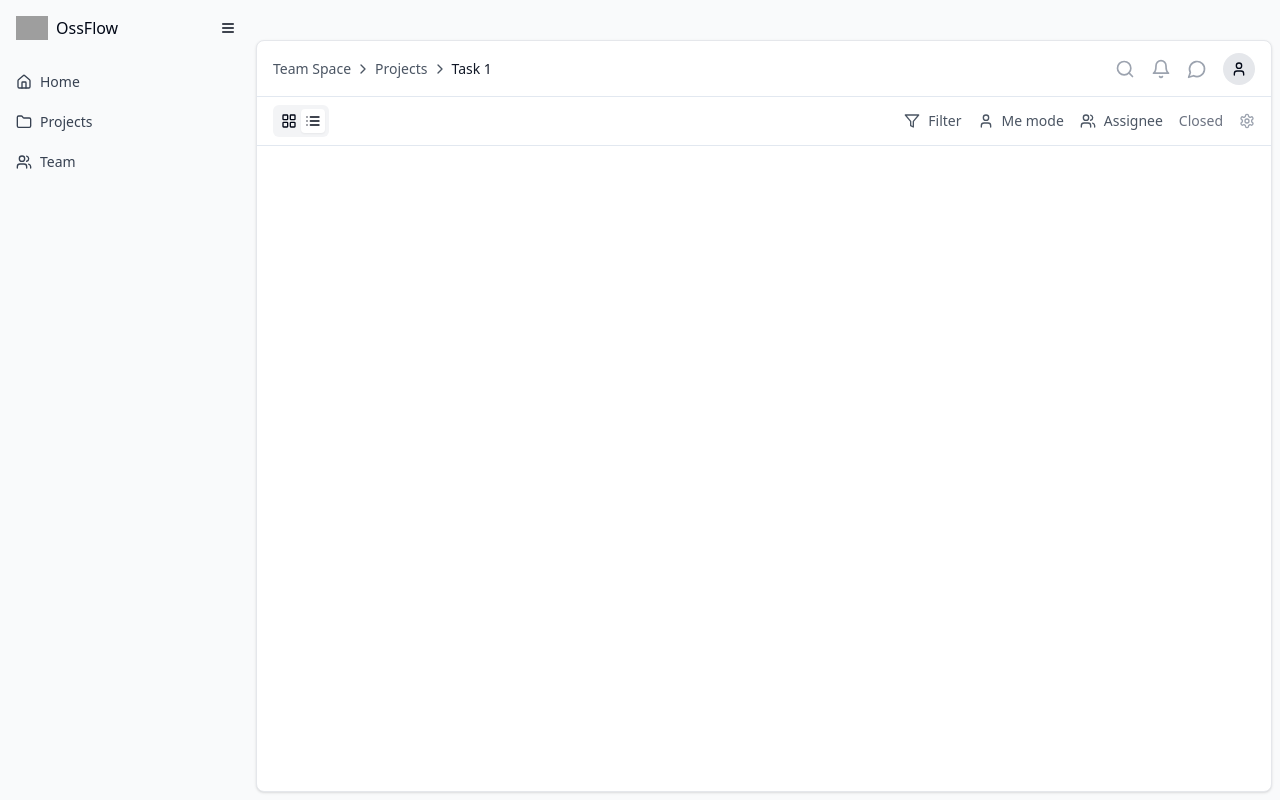
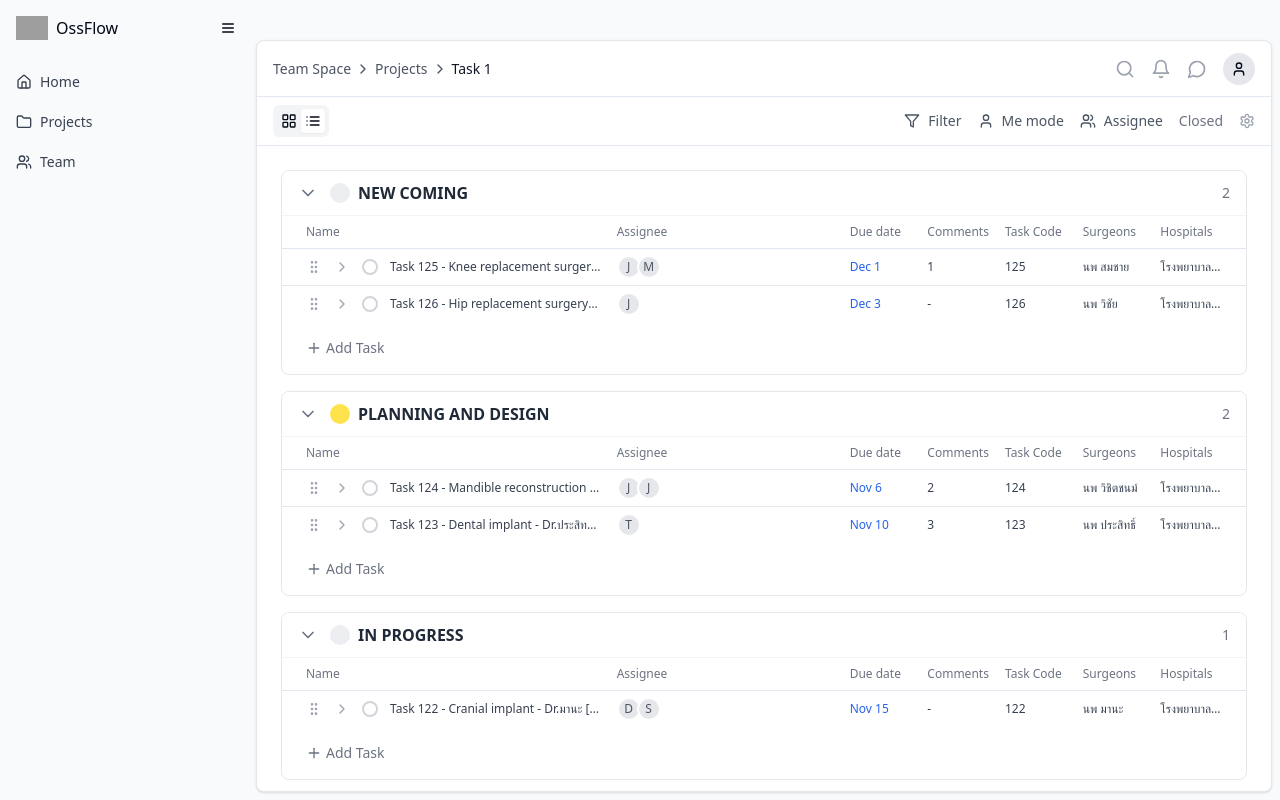
Before and after one commit to xthnw/OssFlowRelease1.0, a React (Vite) app: page / in a window 1280 px wide. Built offline with nearby package versions, Linux system fonts and the light colour scheme; grey boxes are pictures that could not be loaded.

Commit message:
Scroll + ลองเอา ListView มาใส่ V.1

```diff
--- a/package.json
+++ b/package.json
@@ -15,6 +15,7 @@
     "react-beautiful-dnd": "^13.1.1",
     "react-dom": "^18.0.0",
     "tailwind-merge": "2.5.5",
+    "tailwind-scrollbar": "^3.1.0",
     "tailwindcss": "3.4.15"
   },
   "devDependencies": {
--- a/src/components/TestLayout.jsx
+++ b/src/components/TestLayout.jsx
@@ -1058,10 +1058,6 @@ const ListView = () => {
       );
     };
 
-
-    // Create draggableId with appropriate prefix
-    const draggableId = `${isSubtask ? 'subtask' : 'task'}-${task.id}`;
-
     return (
       <Draggable draggableId={`${isSubtask ? 'subtask' : 'task'}-${task.id}`} index={task.index || 0} isDragDisabled={!!editingCell}>
         {(provided) => (
@@ -1153,7 +1149,7 @@ const ListView = () => {
 
   return (
     <DragDropContext onDragEnd={handleDragEnd}>
-      <div key={key} className="flex-1 p-6 bg-gray-50 overflow-auto">
+      <div key={key} className="flex-1 p-6 bg-white overflow-auto">
         <div className="space-y-4">
           {Object.entries(tasksData).map(([status, tasks]) => (
             <div
@@ -1455,8 +1451,8 @@ const TestLayout = () => {
           </div>
 
           {/* Main Content Area */}
-          <div className="flex-1 overflow-auto">
-            {/* <ListView /> */}
+          <div className="flex-1 bg-white overflow-y-scroll scrollbar">
+            <ListView />
           </div>
         </div>
       </div>
--- a/src/index.css
+++ b/src/index.css
@@ -76,3 +76,30 @@
     @apply bg-background text-foreground;
   }
 }
+
+@layer utilities {
+  .scrollbar {
+    scrollbar-width: thin; /* สำหรับ Firefox */
+    scrollbar-color: #adb3bd transparent; /* Thumb และ Track */
+  }
+
+  .scrollbar::-webkit-scrollbar {
+    width: 4px; /* ความกว้าง Scrollbar */
+    height: 4px; /* ความสูง Scrollbar */
+  }
+
+  .scrollbar::-webkit-scrollbar-thumb {
+    background-color: #a0aec0; /* สี Thumb */
+    border-radius: 16px; /* ทำให้มุมมน */
+    transition: background-color 0.3s ease, border-radius 0.3s ease; /* เพิ่ม transition */
+  }
+
+  .scrollbar::-webkit-scrollbar-thumb:hover {
+    background-color: #718096; /* สีเมื่อ Hover */
+    border-radius: 16px; /* กำหนดมุมมนเมื่อ hover */
+  }
+
+  .scrollbar::-webkit-scrollbar-track {
+    background-color: transparent; /* สีของ Track */
+  }
+}
```
Also changed, not shown: 1 other file (tests, documents, lock files or other folders).
